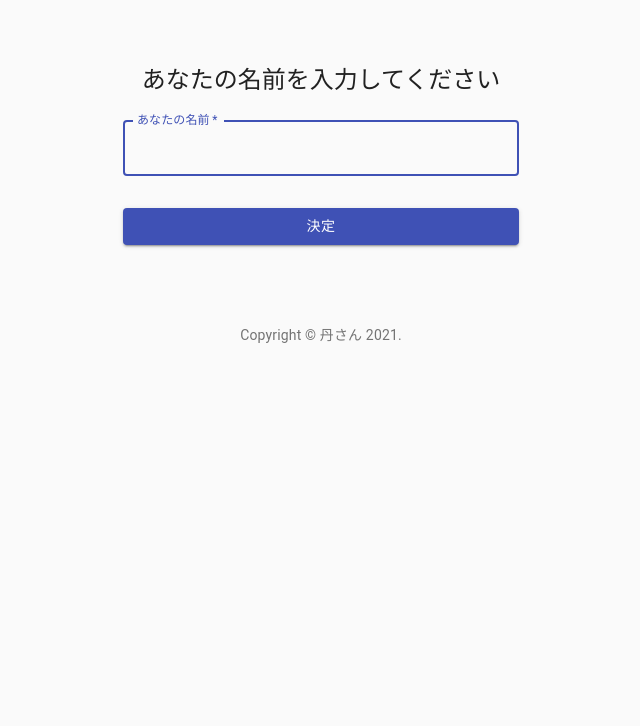
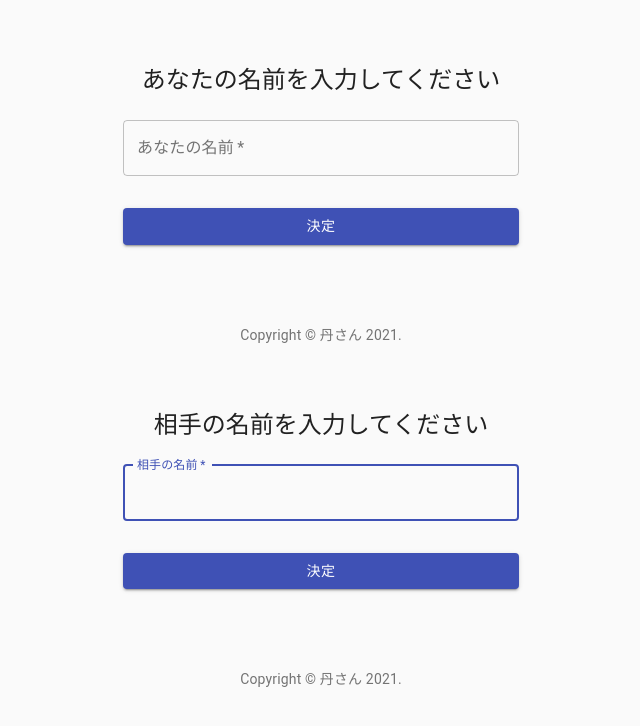
Before and after one commit to Yutan0423/webrtc-react-firebase, a React (Create React App) app: page / in a window 1280 px wide. Shown: the top 726 px of the page, without its empty margins (319-959 px from the left). Built offline with nearby package versions, Linux system fonts and the light colour scheme; no server answers.

Commit message:
create signin page for remotePeerName

```diff
--- a/src/components/App.jsx
+++ b/src/components/App.jsx
@@ -1,4 +1,4 @@
-import React from 'react';
+import React, { useState } from 'react';
 import InputFormLocal from './InputFormLocal';
 import InputFormRemote from './InputFormRemote';
 
@@ -21,10 +21,18 @@ const getMedia = async () => {
 getMedia();
 
 const App = () => {
+  const [localPeerName, setLocalPeerName] = useState('');
+  const [localRemoteName, setRemotePeerName] = useState('');
   return (
     <>
-      <InputFormLocal />
-      <InputFormRemote />
+      <InputFormLocal
+        localPeerName={localPeerName}
+        setLocalPeerName={setLocalPeerName}
+      />
+      <InputFormRemote
+        localRemoteName={localRemoteName}
+        setRemotePeerName={setRemotePeerName}
+      />
     </>
   );
 }
--- a/src/components/InputFormRemote.jsx
+++ b/src/components/InputFormRemote.jsx
@@ -1,14 +1,9 @@
 import React from 'react';
-import Avatar from '@material-ui/core/Avatar';
 import Button from '@material-ui/core/Button';
 import CssBaseline from '@material-ui/core/CssBaseline';
 import TextField from '@material-ui/core/TextField';
-import FormControlLabel from '@material-ui/core/FormControlLabel';
-import Checkbox from '@material-ui/core/Checkbox';
 import Link from '@material-ui/core/Link';
-import Grid from '@material-ui/core/Grid';
 import Box from '@material-ui/core/Box';
-import LockOutlinedIcon from '@material-ui/icons/LockOutlined';
 import Typography from '@material-ui/core/Typography';
 import { makeStyles } from '@material-ui/core/styles';
 import Container from '@material-ui/core/Container';
@@ -17,8 +12,8 @@ function Copyright() {
   return (
     <Typography variant="body2" color="textSecondary" align="center">
       {'Copyright © '}
-      <Link color="inherit" href="https://material-ui.com/">
-        Your Website
+      <Link color="inherit" href="https://google.com/">
+        丹さん
       </Link>{' '}
       {new Date().getFullYear()}
       {'.'}
@@ -47,68 +42,35 @@ const useStyles = makeStyles((theme) => ({
 }));
 
 export default function SignIn() {
+  const label = '相手の名前';
   const classes = useStyles();
-
-  if(true) return <></>;
 
   return (
     <Container component="main" maxWidth="xs">
       <CssBaseline />
       <div className={classes.paper}>
-        <Avatar className={classes.avatar}>
-          <LockOutlinedIcon />
-        </Avatar>
         <Typography component="h1" variant="h5">
-          Sign in
+          {label}を入力してください
         </Typography>
         <form className={classes.form} noValidate>
-          <TextField
+        <TextField
+            autoFocus
+            fullWidth
+            label={label}
+            margin="normal"
+            name="name"
+            required
             variant="outlined"
-            margin="normal"
-            required
-            fullWidth
-            id="email"
-            label="Email Address"
-            name="email"
-            autoComplete="email"
-            autoFocus
-          />
-          <TextField
-            variant="outlined"
-            margin="normal"
-            required
-            fullWidth
-            name="password"
-            label="Password"
-            type="password"
-            id="password"
-            autoComplete="current-password"
-          />
-          <FormControlLabel
-            control={<Checkbox value="remember" color="primary" />}
-            label="Remember me"
           />
           <Button
+            className={classes.submit}
+            color="primary"
+            fullWidth
             type="submit"
-            fullWidth
             variant="contained"
-            color="primary"
-            className={classes.submit}
           >
-            Sign In
+            決定
           </Button>
-          <Grid container>
-            <Grid item xs>
-              <Link href="#" variant="body2">
-                Forgot password?
-              </Link>
-            </Grid>
-            <Grid item>
-              <Link href="#" variant="body2">
-                {"Don't have an account? Sign Up"}
-              </Link>
-            </Grid>
-          </Grid>
         </form>
       </div>
       <Box mt={8}>
```
